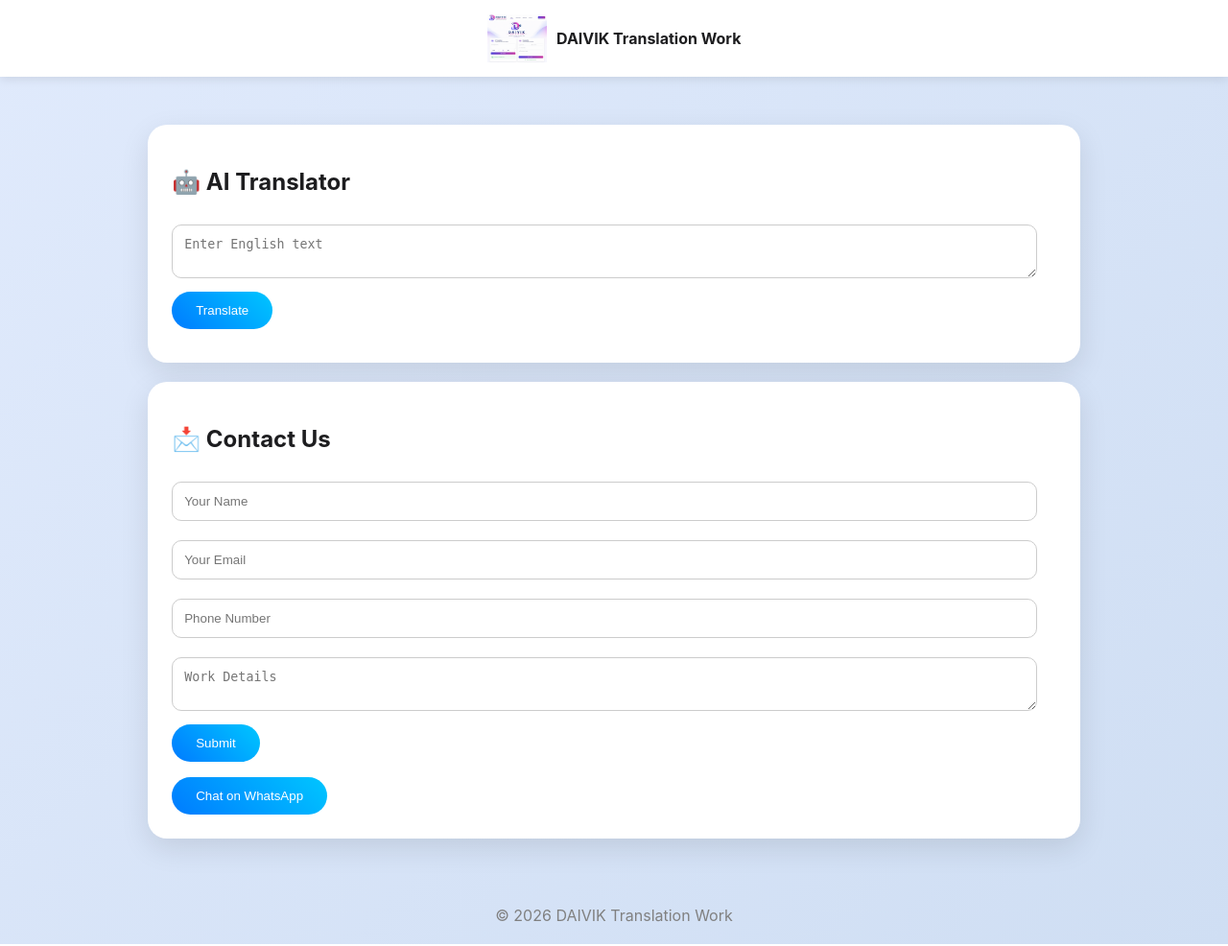
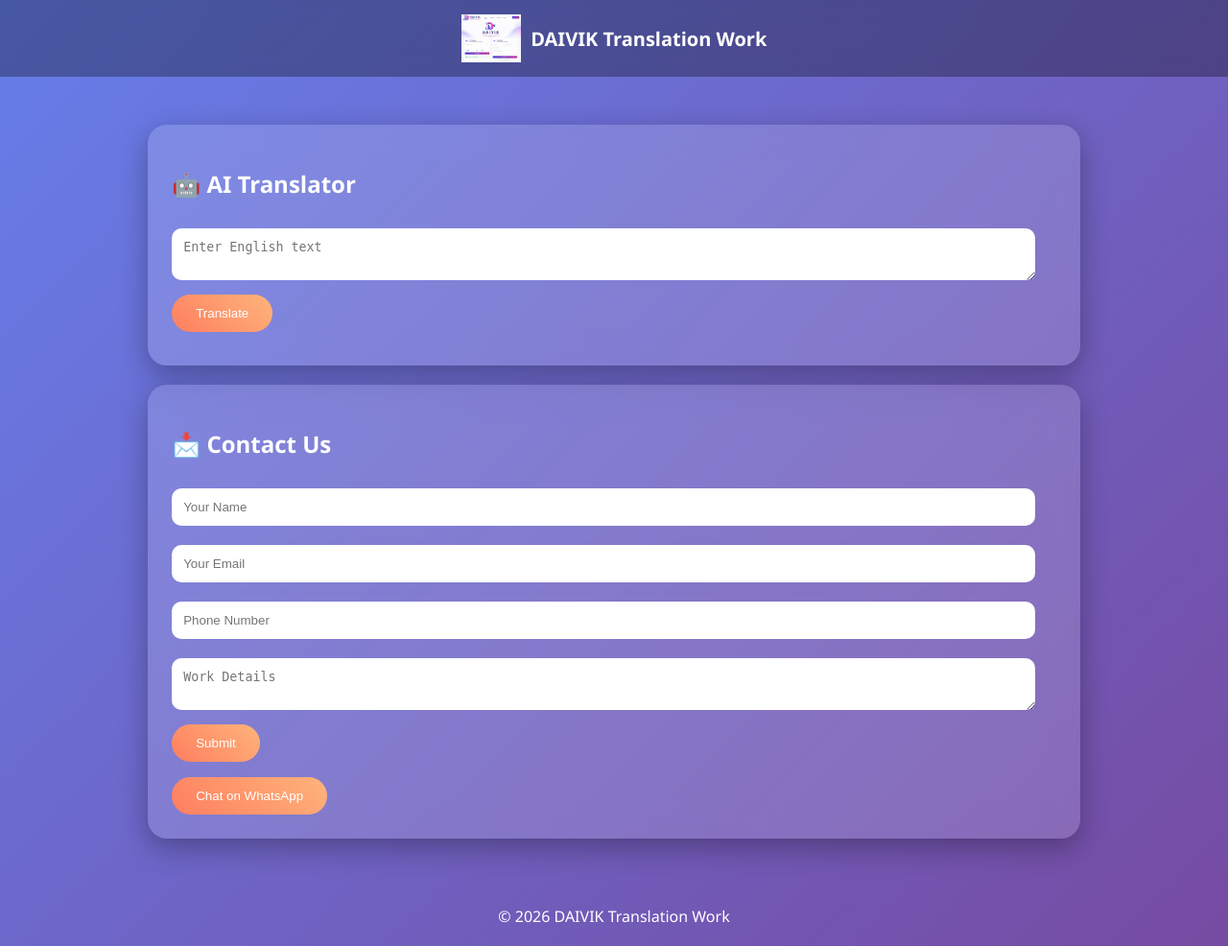
Before and after one commit to placementcellvvw/translator-website, a Flask app: page / in a window 1280 px wide. Shown: the whole page at 96% size. Run offline with Flask 3, Linux system fonts and the light colour scheme.

Commit message:
Revamp styles for improved UI aesthetics

```diff
--- a/templates/index.html
+++ b/templates/index.html
@@ -8,9 +8,9 @@
 <style>
 body {
     margin: 0;
-    font-family: -apple-system, BlinkMacSystemFont, 'Segoe UI', sans-serif;
-    background: linear-gradient(135deg, #e0eafc, #cfdef3);
-    color: #1d1d1f;
+    font-family: 'Segoe UI', sans-serif;
+    background: linear-gradient(135deg, #667eea, #764ba2);
+    color: white;
 }
 
 /* Navbar */
@@ -19,10 +19,11 @@
     align-items: center;
     justify-content: center;
     gap: 10px;
-    background: white;
     padding: 15px;
+    font-size: 20px;
     font-weight: bold;
-    box-shadow: 0 2px 10px rgba(0,0,0,0.1);
+    background: rgba(0,0,0,0.3);
+    backdrop-filter: blur(10px);
 }
 
 .navbar img {
@@ -36,14 +37,15 @@
     padding: 30px 0;
 }
 
-/* Card */
+/* Glass Card */
 .card {
-    background: white;
+    background: rgba(255,255,255,0.15);
     padding: 25px;
     border-radius: 20px;
     margin: 20px auto;
     width: 80%;
-    box-shadow: 0 10px 30px rgba(0,0,0,0.1);
+    backdrop-filter: blur(15px);
+    box-shadow: 0 10px 30px rgba(0,0,0,0.3);
 }
 
 /* Inputs */
@@ -52,27 +54,28 @@
     padding: 12px;
     margin: 10px 0;
     border-radius: 10px;
-    border: 1px solid #ccc;
+    border: none;
 }
 
 /* Button */
 .btn {
-    background: linear-gradient(45deg, #007bff, #00c6ff);
+    background: linear-gradient(45deg, #ff7e5f, #feb47b);
     color: white;
     padding: 12px 25px;
     border-radius: 25px;
     border: none;
     cursor: pointer;
+    transition: 0.3s;
 }
 
 .btn:hover {
-    opacity: 0.9;
+    transform: scale(1.05);
 }
 
 /* Output */
 .output {
     margin-top: 10px;
-    color: green;
+    color: lightgreen;
     font-weight: bold;
 }
 
@@ -80,7 +83,7 @@
 footer {
     text-align: center;
     padding: 20px;
-    color: gray;
+    color: white;
 }
 </style>
 
@@ -121,7 +124,7 @@
 <button class="btn">Submit</button>
 </form>
 
-<p style="color:green;">{{ message }}</p>
+<p style="color:lightgreen;">{{ message }}</p>
 
 <a href="https://wa.me/91XXXXXXXXXX" target="_blank">
     <button class="btn">Chat on WhatsApp</button>
```
